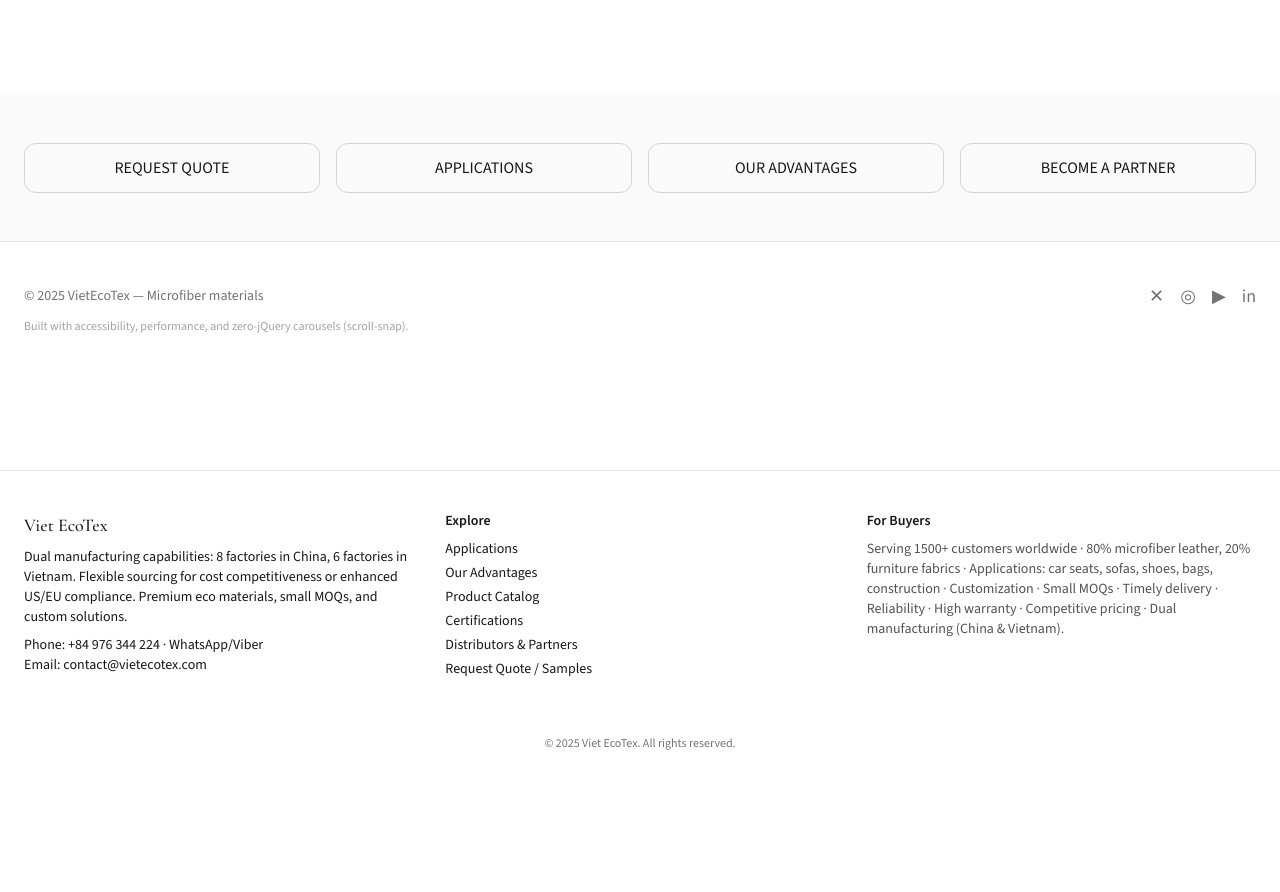
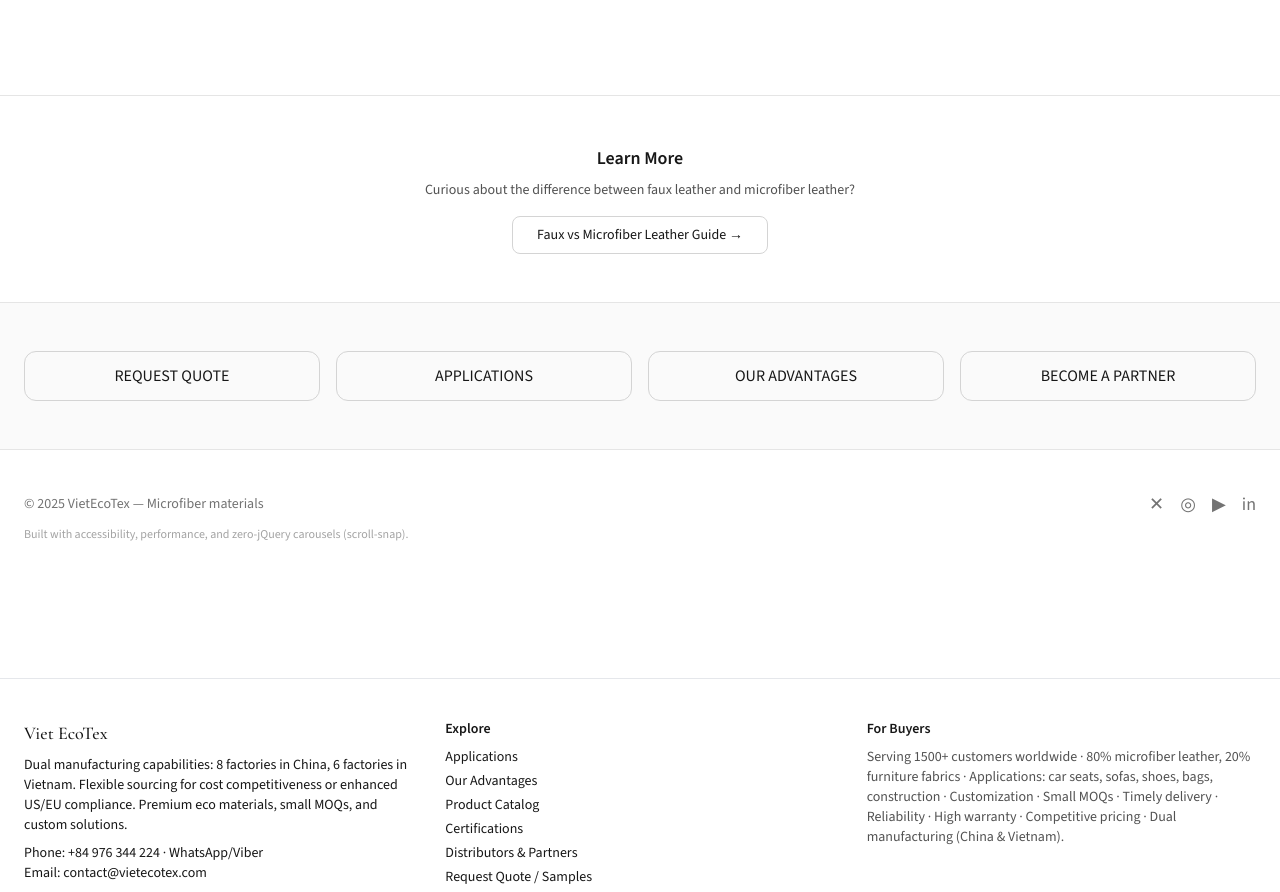
Before and after one commit to phitruong1712/vietecotex, a Next.js app: page / in a window 1280 px wide. Shown: the part 3552-4444 px from the top of the page. Before the commit the page ends 4319 px from the top, so only its background shows below. Built offline with nearby package versions, Linux system fonts and the light colour scheme; no server answers.

Commit message:
feat: add faux-leather guide link to homepage
- Added 'Learn More' section with link to /faux-leather page
- Placed between catalog section and CTA buttons
- Clean, unobtrusive design that encourages learning
- Helps drive traffic to SEO-optimized comparison page

```diff
--- a/app/homepage-content.tsx
+++ b/app/homepage-content.tsx
@@ -220,6 +220,24 @@
         </div>
       </section>
 
+      {/* Learn More Section */}
+      <section className="py-12 bg-white border-y border-neutral-200">
+        <div className="max-w-7xl mx-auto px-4 sm:px-6">
+          <div className="max-w-2xl mx-auto text-center">
+            <h3 className="text-lg font-semibold mb-2">Learn More</h3>
+            <p className="text-neutral-600 text-sm mb-4">
+              Curious about the difference between faux leather and microfiber leather?
+            </p>
+            <Link
+              href="/faux-leather"
+              className="inline-block px-6 py-2 rounded-lg border border-neutral-300 hover:bg-neutral-50 text-sm font-medium transition-colors"
+            >
+              Faux vs Microfiber Leather Guide →
+            </Link>
+          </div>
+        </div>
+      </section>
+
       {/* CTA buttons */}
       <section className="py-12 bg-neutral-50">
         <div className="max-w-7xl mx-auto px-4 sm:px-6">
```
